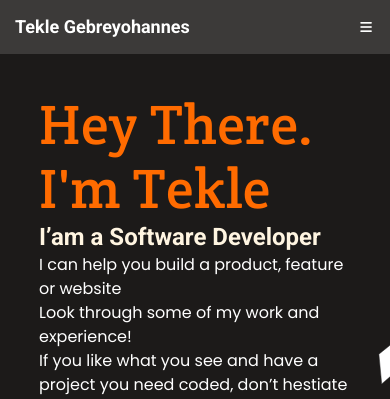
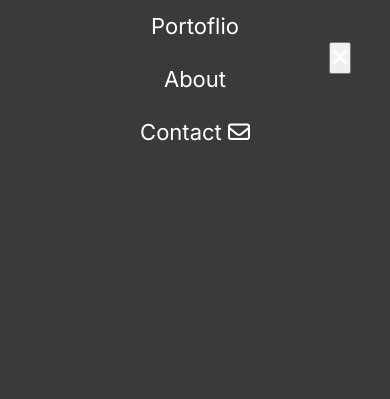
Before and after one commit to gtekle/cr-training-mobile-menu, a website: page index.html in a window 390 px wide. Both pictures are taken after a click on the button 366 px from the left and 27 px from the top of the page. Shown: the top 399 px of the page. Drawn offline with Linux system fonts and the light colour scheme.

Commit message:
Add javascript click events to open and close menu buttons

```diff
--- a/css/main.css
+++ b/css/main.css
@@ -59,9 +59,8 @@ header {
   right: 0;
   bottom: 0;
   left: 0;
-  background-color: rgba(11, 40, 200, 0.65);
-  backdrop-filter: blur(5px);
-  z-index: 30;
+  background-color: #3c3a39;
+  z-index: 100;
 }
 
 .mobile-nav .btn-menu-close {
@@ -74,15 +73,14 @@ header {
 }
 
 .mobile-nav ul {
-  display: flex;
-  flex-direction: column;
+  display: block;
   list-style: none;
-  margin-top: 10%;
+  /* margin-top: 10%; */
 }
 
-.mobile-nav ul li {
+/* .mobile-nav ul li {
   padding: 10px 0;
-}
+} */
 
 main {
   display: flex;
--- a/index.html
+++ b/index.html
@@ -5,13 +5,16 @@
     <meta http-equiv="X-UA-Compatible" content="IE=edge" />
     <meta name="viewport" content="width=device-width, initial-scale=1.0" />
     <link rel="stylesheet" href="./css/main.css" />
+    <link rel="stylesheet" href="https://use.fontawesome.com/releases/v5.13.0/css/all.css"
+    integrity="sha384-Bfad6CLCknfcloXFOyFnlgtENryhrpZCe29RTifKEixXQZ38WheV+i/6YWSzkz3V" crossorigin="anonymous" />
     <link rel="icon" href="./favicon.ico" />
+    <script src="./js/index.js"></script>
     <title>Aziz Mejri - Portfolio</title>
   </head>
   <body>
     <header>
       <h1 id="logo">Tekle Gebreyohannes</h1>
-      <button type="button" class="menu-bars">
+      <button onclick="openMenu()" type="button" id="menu-bars" class="menu-bars">
         <i class="fas fa-bars"></i>
       </button>
       <nav id="desktop-nav">
@@ -25,10 +28,10 @@
           </li>
         </ul>
       </nav>
-      <nav class="mobile-nav">
-        <a href="#" class="btn-menu-close">
+      <nav id="mobile-nav" class="mobile-nav">
+        <button onclick="closeMenu()" type="button" class="btn-menu-close">
           <i class="fas fa-times"></i>
-        </a>
+        </button>
         <ul>
           <li>Portoflio</li>
           <li>About</li>
--- a/js/index.js
+++ b/js/index.js
@@ -0,0 +1,38 @@
+let body = document.querySelector('body');
+let mobileNavMenu = document.querySelector('.mobile-nav');
+// let button1 = document.querySelector('.btn-menu-close');
+// let button2 = document.querySelector('.menu-bars');
+
+console.log('mobile nav....')
+
+// button1.addEventListener('click', (event) => {
+//   event.preventDefault();
+//   mobileNavMenu.style.display = 'none';
+//   body.style.overflow = '';
+// });
+
+
+function openMenu(){
+  console.log('menu bars clicked....')
+  mobileNavMenu = document.querySelector('.mobile-nav');
+  body = document.querySelector('body');
+  mobileNavMenu.style.display = 'block';
+  body.style.overflow = 'hidden';
+  console.log(mobileNavMenu.style.display);
+}
+
+
+// button2.addEventListener('click', (event) => {
+//   event.preventDefault();
+//   mobileNavMenu.style.display = 'none';
+//   body.style.overflow = '';
+// });
+
+function closeMenu(){
+  console.log('clicked close button');
+  mobileNavMenu = document.querySelector('.mobile-nav');
+  body = document.querySelector('body');
+  mobileNavMenu.style.display = 'none';
+  body.style.overflow = '';
+  console.log(mobileNavMenu.style.display);
+}
```
